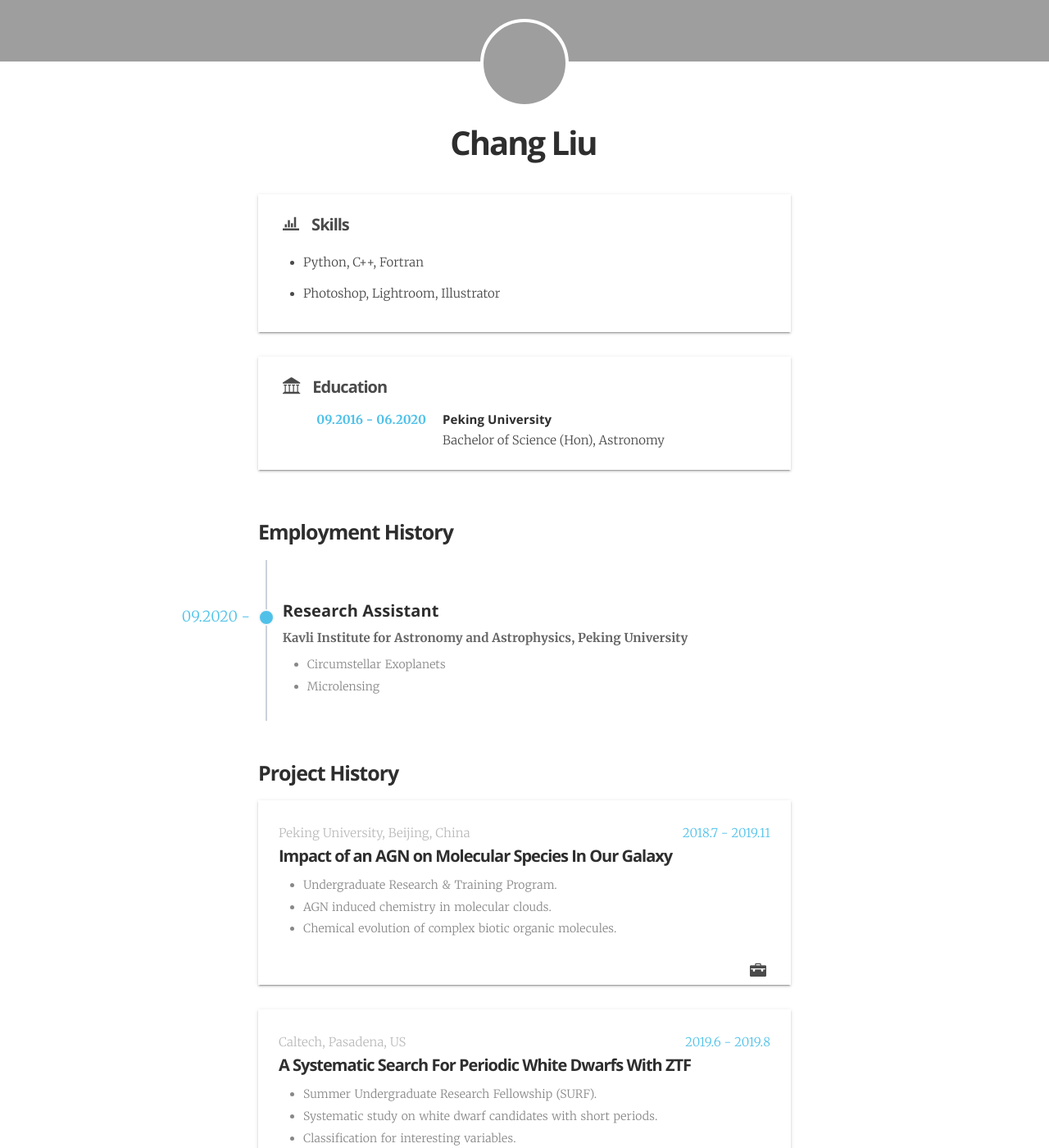
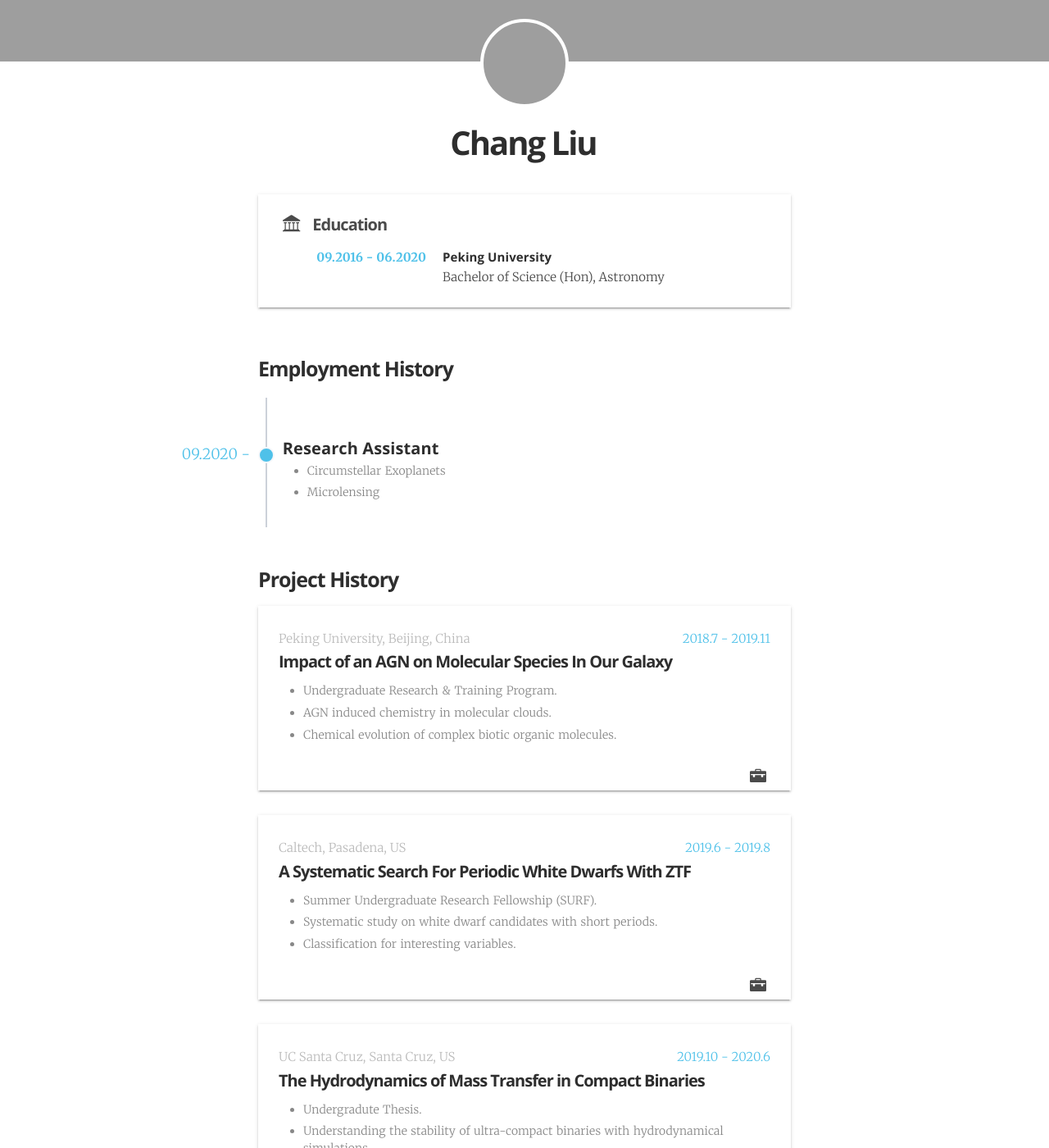
Before and after one commit to slowdivePTG/slowdivePTG.github.io, a Jekyll site: the page built from _pages/cv.html, in a window 1280 px wide and 1400 px high, scrolled down 245 px. Shown: the whole window at 82% size. Built offline with Jekyll 4.4.1, drawn with Linux system fonts in a browser that asks for light colours; some web fonts are replaced; a script that is not in the unit is left out; some of the changed text lies outside the part shown.

Commit message:
Research experience updated

```diff
--- a/_data/cv.yml
+++ b/_data/cv.yml
@@ -1,5 +1,5 @@
 Chang:
-    profile: ""
+    profile: "Below is a PDF version of my CV. You can also download it <a href='https://slowdiveptg.github.io/cv/resume_cv.pdf' target='_blank'>here</a>."
     skills:
         - "Python, C++, Fortran"
         - "Photoshop, Lightroom, Illustrator"
--- a/_pages/cv.html
+++ b/_pages/cv.html
@@ -8,11 +8,7 @@
 ---
 {% assign cv = site.data.cv[page.author] %}
 
-<div class="md-card no-border">
-    <p>{{cv.profile}}</p>
-</div>
-
-<div class="md-card shadow">
+<!--<div class="md-card shadow">
     <div class="title icon-stats-bars">
         <h2>Skills</h2>
     </div>
@@ -23,7 +19,7 @@
             {% endfor %}
         </ul>
     </div>
-</div>
+</div>-->
 
 <div class="md-card shadow education">
     <div class="title icon-library">
@@ -51,7 +47,7 @@
         <div class="timeline-content">
             <div class="time">{{employment.time}}</div>
             <h3>{{employment.position}}</h3>
-            <span>{{employment.company}}</span>
+            <span>{{employment.institute}}</span>
             <!--<span><i>{{employment.location}}</i></span>-->
             <ul>
                 {% for responsibility in employment.responsibilities %}
@@ -90,3 +86,10 @@
     </div>
 </div>
 {% endfor %}
+
+<h2 class="project-heading"></br>PDF Version</h2>
+<div class="md-card no-border">
+    <p>{{cv.profile}}</p>
+</div>
+
+<iframe src="//docs.google.com/viewer?url=https://slowdiveptg.github.io/cv/resume_cv.pdf?dl=0&amp;hl=en_US&amp;embedded=true" class="gde-frame" style="width:100%; height:800px; border: none;" scrolling="no"></iframe>
```
Also changed, not shown: 4 other files.
